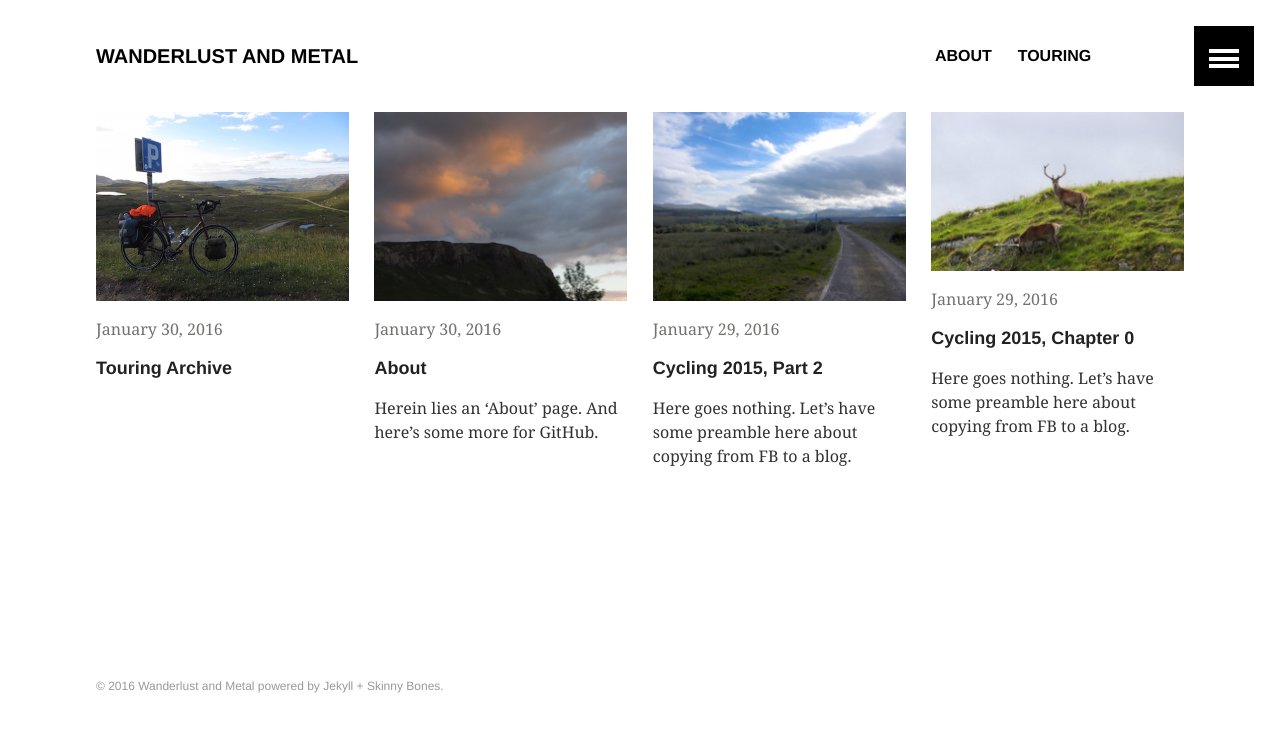
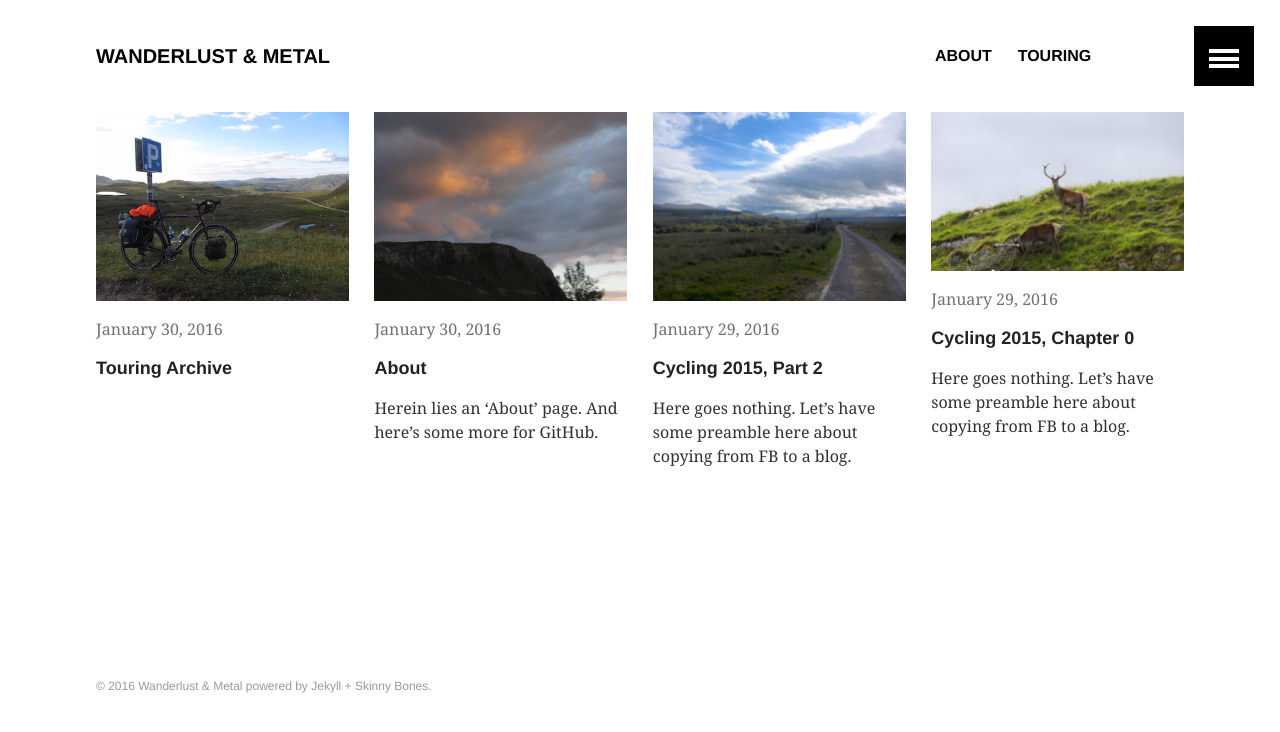
Before and after one commit to ArthurStart/git-blog, a Jekyll site: the page built from index.md, in a window 1280 px wide. Shown: the top 732 px of the page. Built offline with Jekyll 4.4.1, drawn with Linux system fonts in a browser that asks for light colours.

Commit message:
Updated title

```diff
--- a/_config.yml
+++ b/_config.yml
@@ -1,6 +1,6 @@
 # Site wide configuration
 
-title: Wanderlust and Metal
+title: Wanderlust & Metal
 description: Blog description goes here
 logo: # 120x120 px default image used for Twitter summary card
 teaser: teaser.jpg # 400x250 px default teaser image used in image archive grid
```
